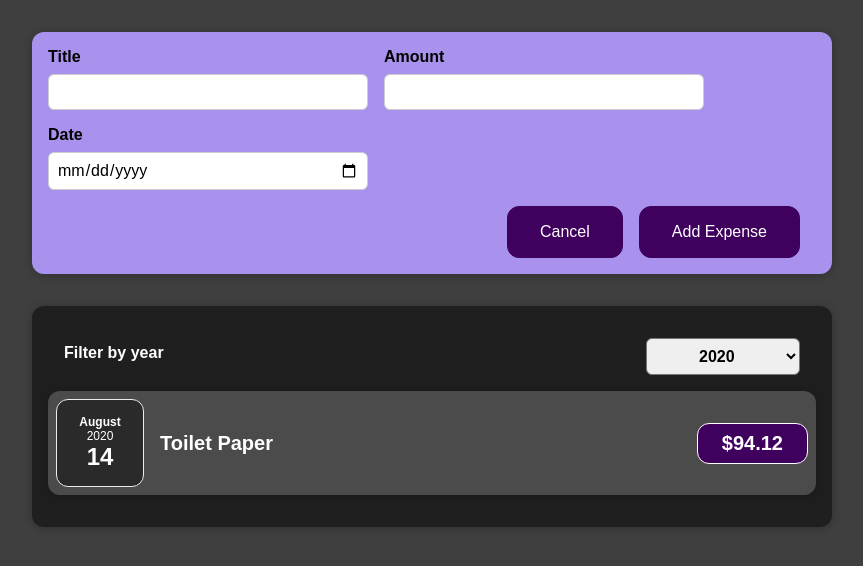
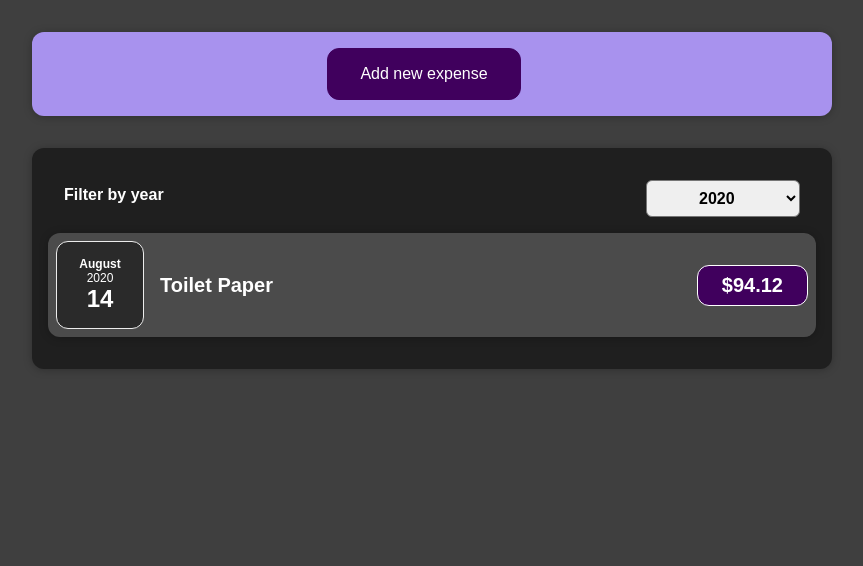
Before and after one commit to PrgDominique/Project-2, a React (Create React App) app: page / in a window 1280 px wide. Shown: the top 566 px of the page, without its empty margins (208-1071 px from the left). Built offline with nearby package versions, Linux system fonts and the light colour scheme.

Commit message:
add button appear expense and hide

```diff
--- a/src/components/NewExpense/ExpenseForm.js
+++ b/src/components/NewExpense/ExpenseForm.js
@@ -4,6 +4,7 @@ const ExpenseForm = (props) => {
   const [enterTitle, setTitle] = useState("");
   const [enterAmount, setAmount] = useState("");
   const [enterDate, setDate] = useState("");
+
 
   const TitleChanged = (e) => {
     setTitle(e.target.value);
@@ -57,7 +58,7 @@ const ExpenseForm = (props) => {
       </div>
     </div>
     <div className="new-expense__actions">
-      <button type="submit"> Cancel</button>
+      <button type="submit" onClick={props.assist}> Cancel</button>
       <button type="submit"> Add Expense</button>
     </div>
   </form>
--- a/src/components/NewExpense/NewExpense.js
+++ b/src/components/NewExpense/NewExpense.js
@@ -1,6 +1,8 @@
+import { useState } from "react";
 import ExpenseForm from "./ExpenseForm";
 
 const NewExpense = (props) => {
+  const [showme, SetShowme] = useState(true)
   const saveExpenseDataHandler = (enteredExpenseData) => {
     const expenseData = {
       ...enteredExpenseData,
@@ -8,9 +10,14 @@ const NewExpense = (props) => {
     };
     props.onAddExpense(expenseData);
   };
+
+  const handleShow = () => {
+    SetShowme(!showme)
+  }
   return (
     <div className="new-expense">
-      <ExpenseForm SaveExpenseData={saveExpenseDataHandler} />
+     {showme ? <button onClick={handleShow}>Add new expense</button> :
+      <ExpenseForm SaveExpenseData={saveExpenseDataHandler} assist={handleShow} />}
     </div>
   );
 };
```
Also changed, not shown: 1 other file (tests, documents, lock files or other folders).
